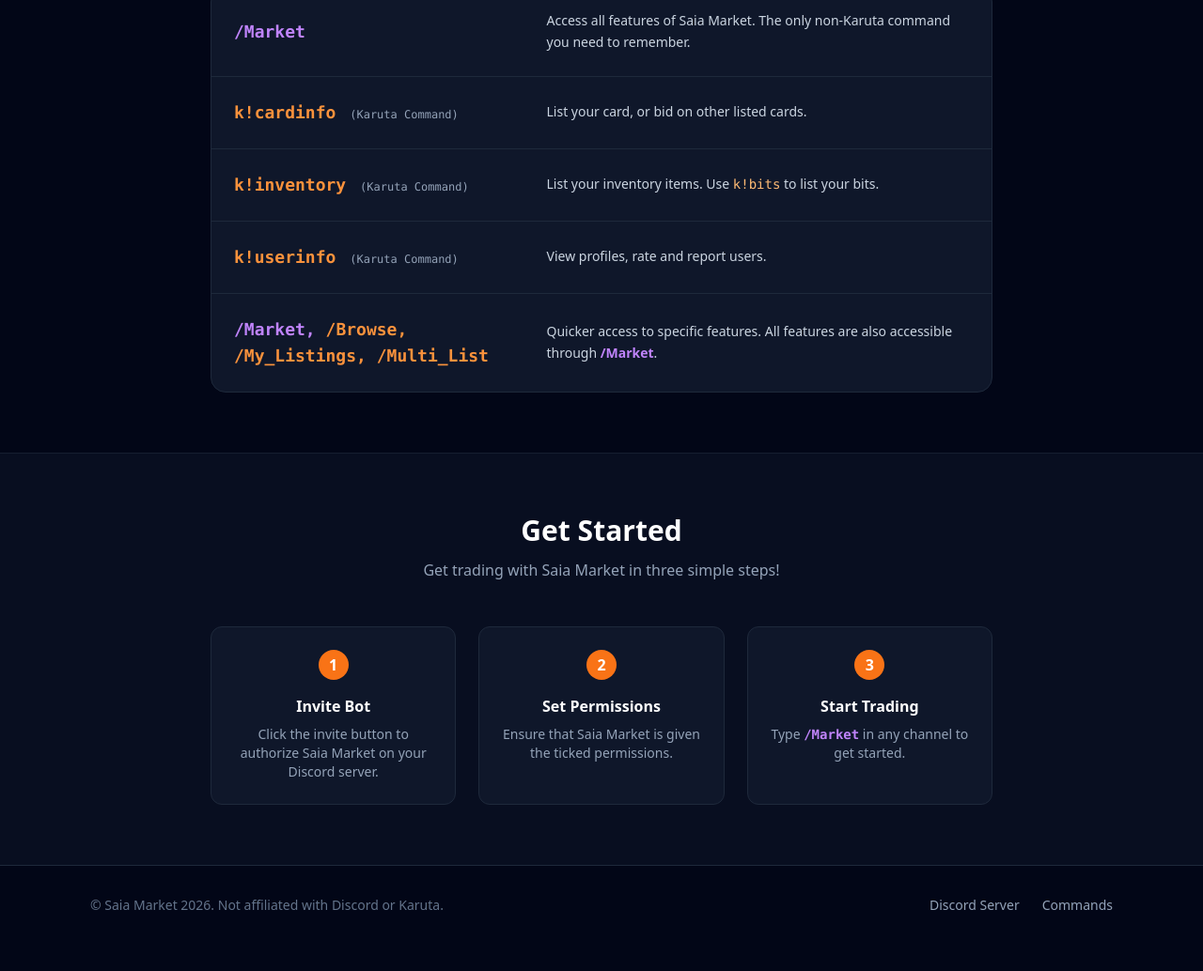
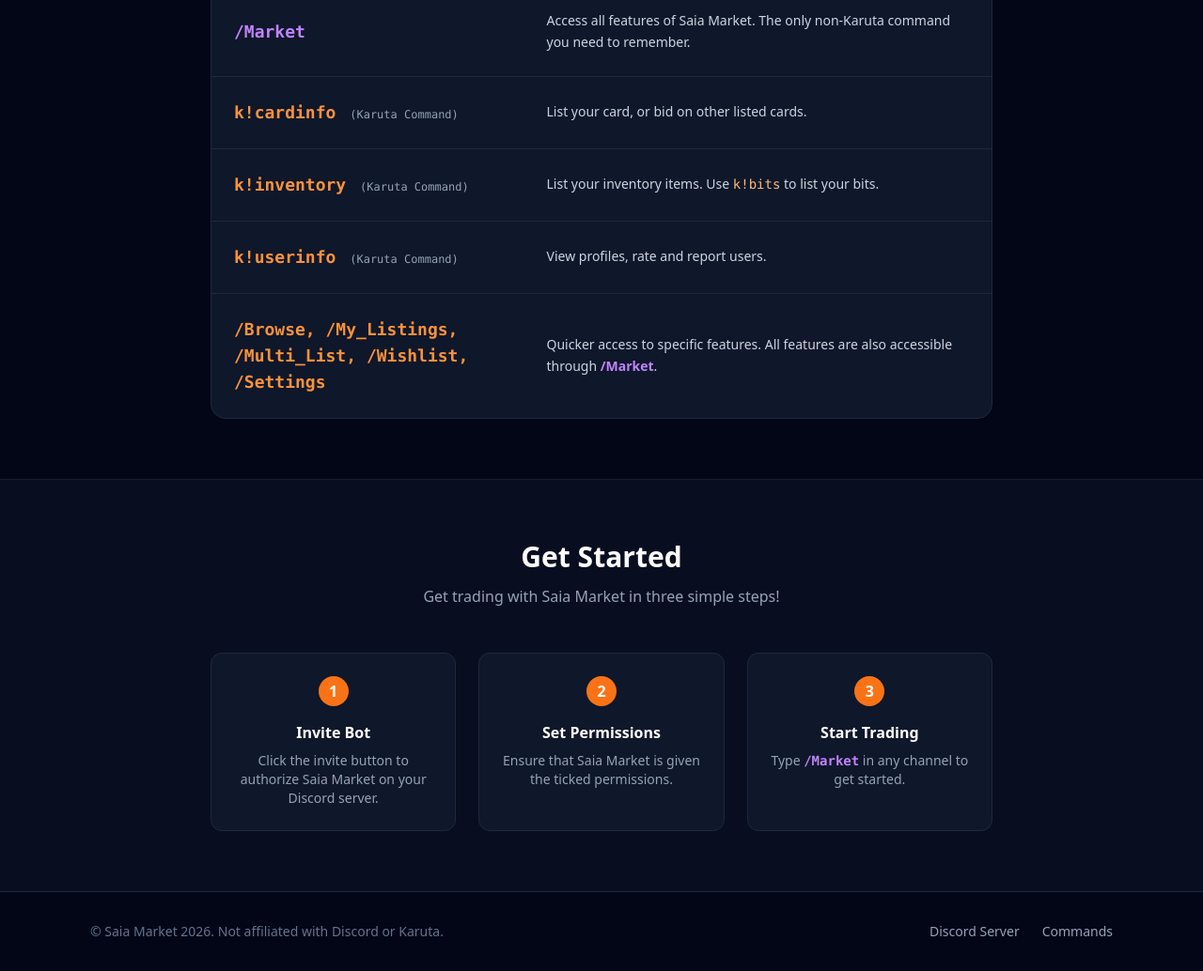
Before and after one commit to karutamarketplace/karuta-marketplace, a plain HTML site: page index.html in a window 1280 px wide. Shown: the part 1302-2336 px from the top of the page at 94% size. Before the commit the page ends 2308 px from the top, so only its background shows below. Drawn offline with nearby package versions, Linux system fonts and the light colour scheme.

Commit message:
Add 'Wishlist' and 'Settings' to feature list

```diff
--- a/index.html
+++ b/index.html
@@ -183,7 +183,7 @@
                         <!-- Row 5 -->
                         <div class="p-5 sm:p-6 grid grid-cols-1 md:grid-cols-12 gap-2 md:gap-4 items-center">
                             <div class="md:col-span-5 font-mono text-orange-400 font-semibold text-base sm:text-lg">
-                                <span class="text-purple-400">/Market,</span> /Browse, /My_Listings, /Multi_List
+                                <span class="text-purple-400"></span> /Browse, /My_Listings, /Multi_List, /Wishlist, /Settings
                             </div>
                             <div class="md:col-span-7 text-slate-300 text-sm leading-relaxed">
                                 Quicker access to specific features. All features are also accessible through <strong class="text-purple-400">/Market</strong>.
```
